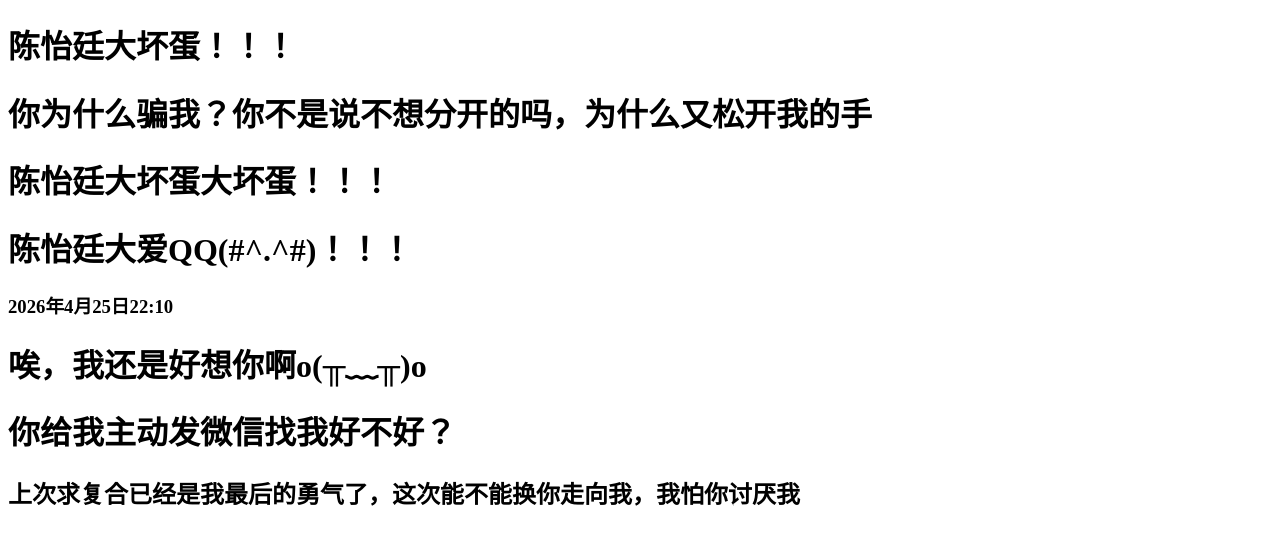
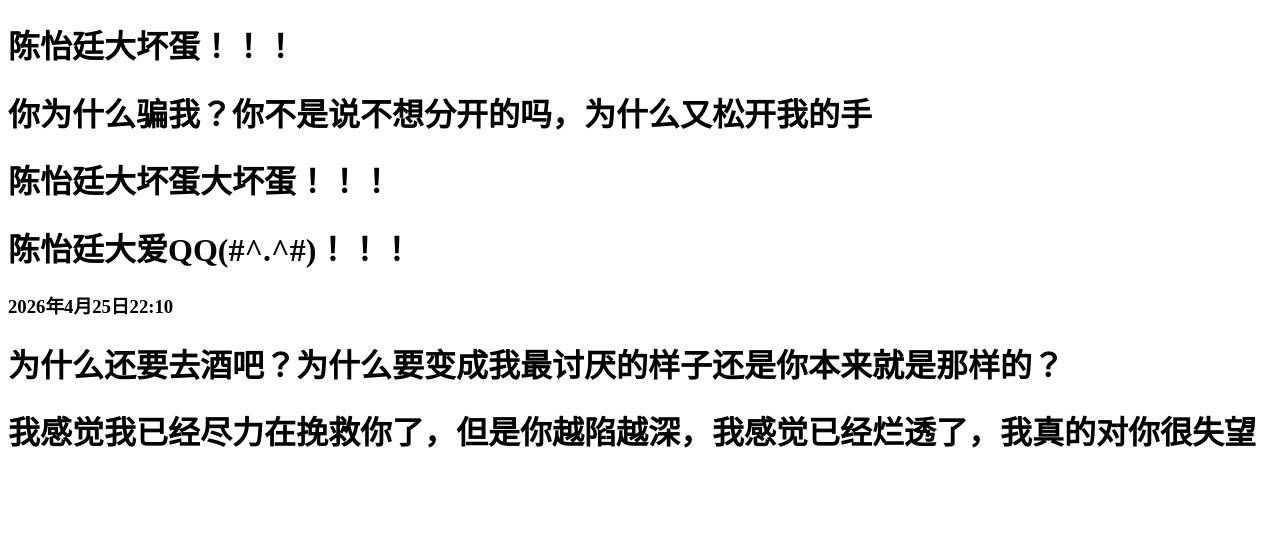
Before and after one commit to Halcyon509/hal-one, a plain HTML site: page new.html in a window 1280 px wide. Drawn offline with Linux system fonts and the light colour scheme.

Commit message:
Update new.html

```diff
--- a/new.html
+++ b/new.html
@@ -14,8 +14,7 @@
     <title>11111</title>
     <h1>陈怡廷大爱QQ(#^.^#)！！！</h1>
     <h3>2026年4月25日22:10</h3>
-    <h1>唉，我还是好想你啊o(╥﹏╥)o</h1>
-    <h1>你给我主动发微信找我好不好？</h1>
-    <h2>上次求复合已经是我最后的勇气了，这次能不能换你走向我，我怕你讨厌我</h2>
+    <h1>为什么还要去酒吧？为什么要变成我最讨厌的样子还是你本来就是那样的？</h1>
+    <h1>我感觉我已经尽力在挽救你了，但是你越陷越深，我感觉已经烂透了，我真的对你很失望</h1>
 </body>
 </html>
```
